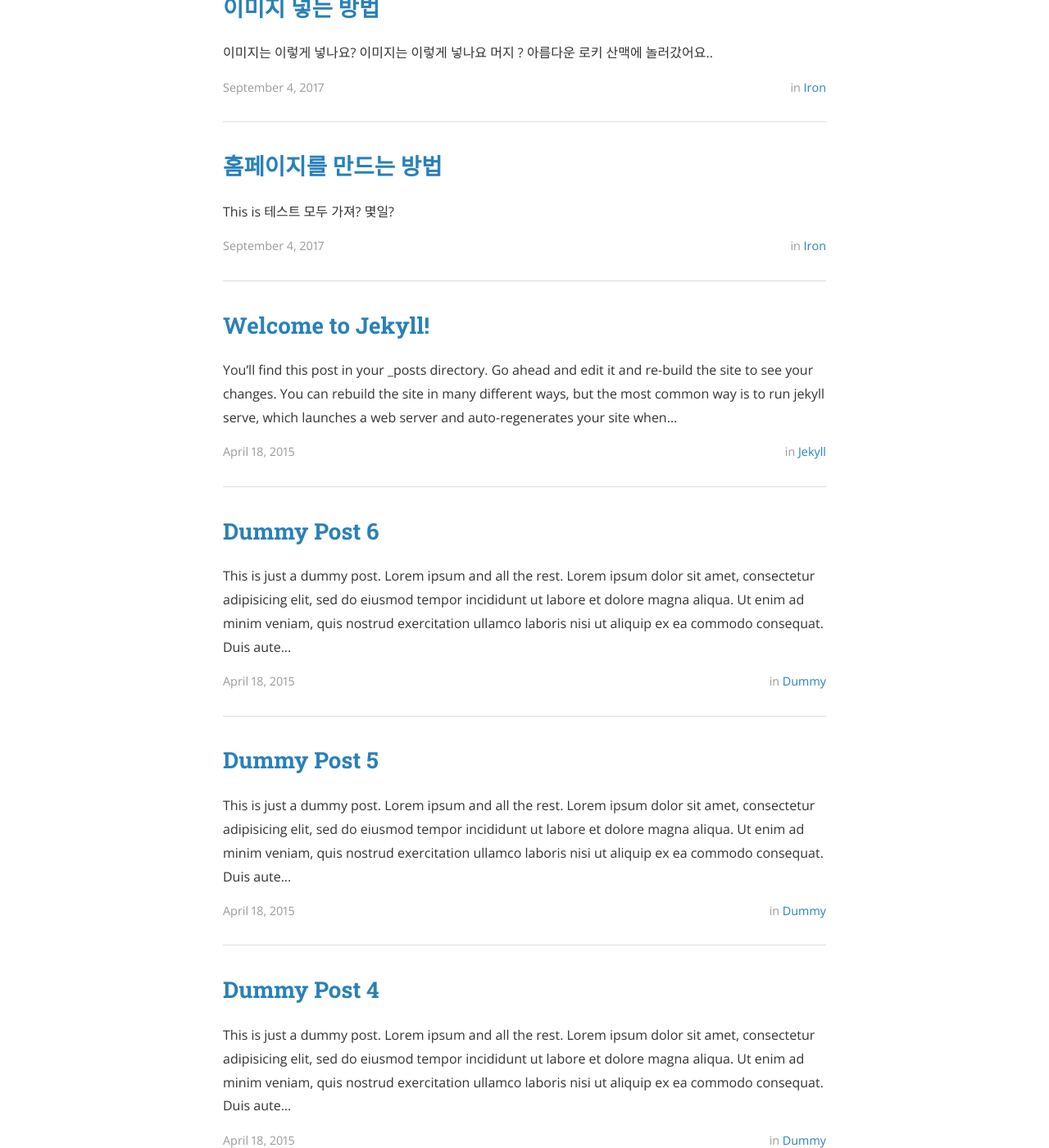
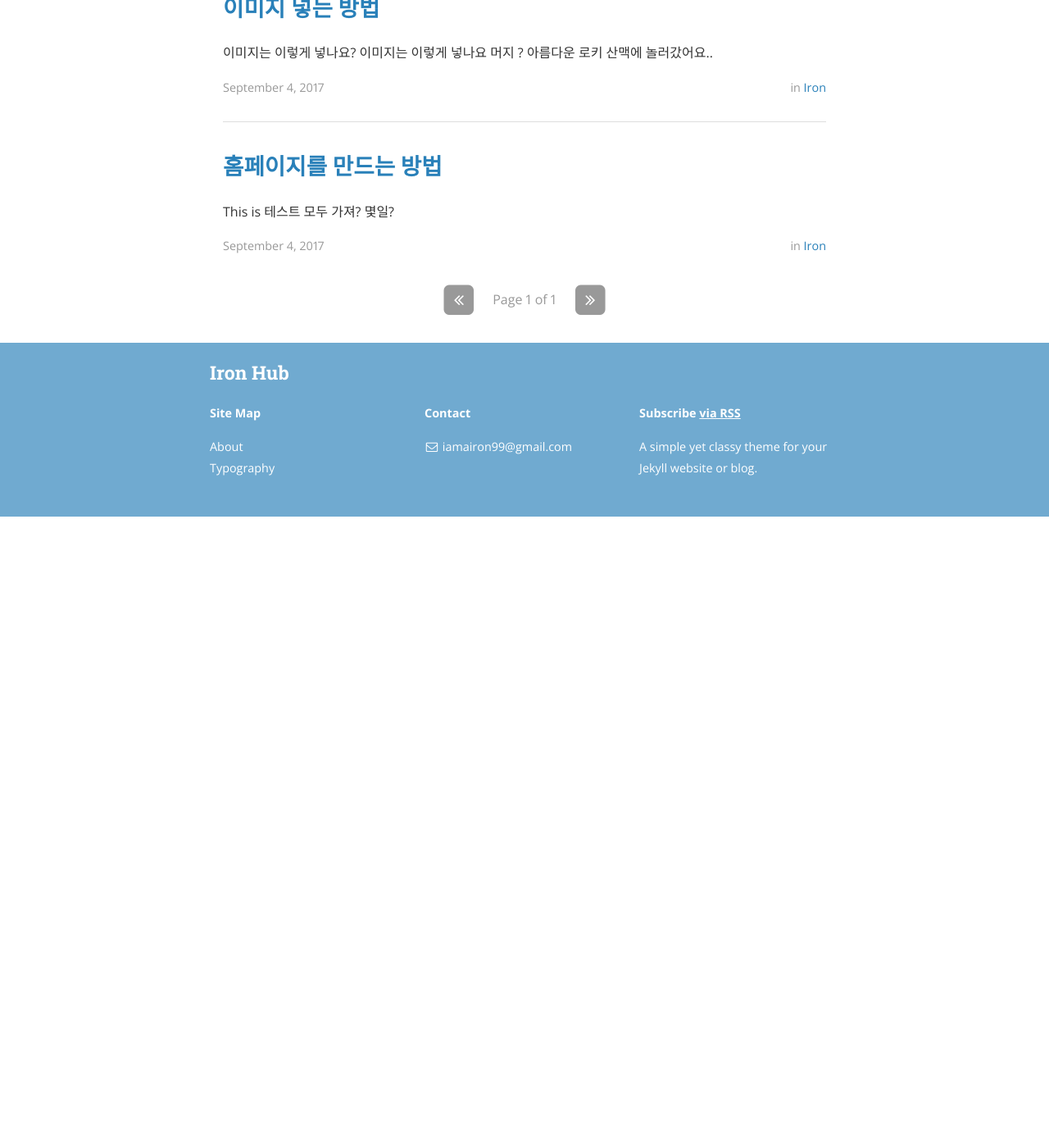
Before and after one commit to ironhub/ironhub.github.io, a Jekyll site: the page built from index.html, in a window 1280 px wide and 1400 px high, scrolled down 1382 px. Shown: the whole window at 82% size. Built offline with Jekyll 4.4.1, drawn with Linux system fonts in a browser that asks for light colours; nearby versions of some CDN libraries; the list of posts is cut into pages by our own code; after the commit the page ends 2012 px from its top, so only the background shows below that; some of the changed text lies outside the part shown.

Commit message:
delete dummies
delete dummies

```diff
--- a/_posts/2015-04-18-dummy.markdown
+++ /dev/null
@@ -1,16 +0,0 @@
----
-layout: post
-title:  "Dummy Post"
-date:   2015-04-18 08:43:59
-author: Ben Centra
-categories: Dummy
----
-
-This is just a dummy post. Lorem ipsum and all the rest.
-
-Lorem ipsum dolor sit amet, consectetur adipisicing elit, sed do eiusmod
-tempor incididunt ut labore et dolore magna aliqua. Ut enim ad minim veniam,
-quis nostrud exercitation ullamco laboris nisi ut aliquip ex ea commodo
-consequat. Duis aute irure dolor in reprehenderit in voluptate velit esse
-cillum dolore eu fugiat nulla pariatur. Excepteur sint occaecat cupidatat non
-proident, sunt in culpa qui officia deserunt mollit anim id est laborum.
--- a/_posts/2015-04-18-dummy2.markdown
+++ /dev/null
@@ -1,16 +0,0 @@
----
-layout: post
-title:  "Dummy Post 2"
-date:   2015-04-18 08:43:59
-author: Ben Centra
-categories: Dummy
----
-
-This is just a dummy post. Lorem ipsum and all the rest.
-
-Lorem ipsum dolor sit amet, consectetur adipisicing elit, sed do eiusmod
-tempor incididunt ut labore et dolore magna aliqua. Ut enim ad minim veniam,
-quis nostrud exercitation ullamco laboris nisi ut aliquip ex ea commodo
-consequat. Duis aute irure dolor in reprehenderit in voluptate velit esse
-cillum dolore eu fugiat nulla pariatur. Excepteur sint occaecat cupidatat non
-proident, sunt in culpa qui officia deserunt mollit anim id est laborum.
--- a/_posts/2015-04-18-dummy3.markdown
+++ /dev/null
@@ -1,16 +0,0 @@
----
-layout: post
-title:  "Dummy Post 3"
-date:   2015-04-18 08:43:59
-author: Ben Centra
-categories: Dummy
----
-
-This is just a dummy post. Lorem ipsum and all the rest.
-
-Lorem ipsum dolor sit amet, consectetur adipisicing elit, sed do eiusmod
-tempor incididunt ut labore et dolore magna aliqua. Ut enim ad minim veniam,
-quis nostrud exercitation ullamco laboris nisi ut aliquip ex ea commodo
-consequat. Duis aute irure dolor in reprehenderit in voluptate velit esse
-cillum dolore eu fugiat nulla pariatur. Excepteur sint occaecat cupidatat non
-proident, sunt in culpa qui officia deserunt mollit anim id est laborum.
--- a/_posts/2015-04-18-dummy4.markdown
+++ /dev/null
@@ -1,17 +0,0 @@
----
-layout: post
-title:  "Dummy Post 4"
-date:   2015-04-18 08:43:59
-author: Ben Centra
-categories: Dummy
-tags: ipsum
----
-
-This is just a dummy post. Lorem ipsum and all the rest.
-
-Lorem ipsum dolor sit amet, consectetur adipisicing elit, sed do eiusmod
-tempor incididunt ut labore et dolore magna aliqua. Ut enim ad minim veniam,
-quis nostrud exercitation ullamco laboris nisi ut aliquip ex ea commodo
-consequat. Duis aute irure dolor in reprehenderit in voluptate velit esse
-cillum dolore eu fugiat nulla pariatur. Excepteur sint occaecat cupidatat non
-proident, sunt in culpa qui officia deserunt mollit anim id est laborum.
--- a/_posts/2015-04-18-dummy5.markdown
+++ /dev/null
@@ -1,17 +0,0 @@
----
-layout: post
-title:  "Dummy Post 5"
-date:   2015-04-18 08:43:59
-author: Ben Centra
-categories: Dummy
-tags: lorem
----
-
-This is just a dummy post. Lorem ipsum and all the rest.
-
-Lorem ipsum dolor sit amet, consectetur adipisicing elit, sed do eiusmod
-tempor incididunt ut labore et dolore magna aliqua. Ut enim ad minim veniam,
-quis nostrud exercitation ullamco laboris nisi ut aliquip ex ea commodo
-consequat. Duis aute irure dolor in reprehenderit in voluptate velit esse
-cillum dolore eu fugiat nulla pariatur. Excepteur sint occaecat cupidatat non
-proident, sunt in culpa qui officia deserunt mollit anim id est laborum.
--- a/_posts/2015-04-18-dummy6.markdown
+++ /dev/null
@@ -1,17 +0,0 @@
----
-layout: post
-title:  "Dummy Post 6"
-date:   2015-04-18 08:43:59
-author: Ben Centra
-categories: Dummy
-tags: lorem ipsum
----
-
-This is just a dummy post. Lorem ipsum and all the rest.
-
-Lorem ipsum dolor sit amet, consectetur adipisicing elit, sed do eiusmod
-tempor incididunt ut labore et dolore magna aliqua. Ut enim ad minim veniam,
-quis nostrud exercitation ullamco laboris nisi ut aliquip ex ea commodo
-consequat. Duis aute irure dolor in reprehenderit in voluptate velit esse
-cillum dolore eu fugiat nulla pariatur. Excepteur sint occaecat cupidatat non
-proident, sunt in culpa qui officia deserunt mollit anim id est laborum.
--- a/_posts/2015-04-18-welcome-to-jekyll.markdown
+++ /dev/null
@@ -1,74 +0,0 @@
----
-layout: post
-title:  "Welcome to Jekyll!"
-date:   2015-04-18 08:43:59
-author: Ben Centra
-categories: Jekyll
-tags:	jekyll welcome
-cover:  "/assets/instacode.png"
----
-
-You’ll find this post in your `_posts` directory. Go ahead and edit it and re-build the site to see your changes. You can rebuild the site in many different ways, but the most common way is to run `jekyll serve`, which launches a web server and auto-regenerates your site when a file is updated.
-
-## Adding New Posts
-
-To add new posts, simply add a file in the `_posts` directory that follows the convention `YYYY-MM-DD-name-of-post.ext` and includes the necessary front matter. Take a look at the source for this post to get an idea about how it works.
-
-### Tags and Categories
-
-If you list one or more categories or tags in the front matter of your post, they will be included with the post on the page as links. Clicking the link will bring you to an auto-generated archive page for the category or tag, created using the [jekyll-archive][jekyll-archive] gem.
-
-### Cover Images
-
-To add a cover image to your post, set the "cover" property in the front matter with the relative URL of the image (i.e. <code>cover: "/assets/cover_image.jpg"</code>).
-
-### Code Snippets
-
-You can use [highlight.js][highlight] to add syntax highlight code snippets:
-
-Use the [Liquid][liquid] `{% raw %}{% highlight <language> %}{% endraw %}` tag to add syntax highlighting to code snippets.
-
-For instance, this template...
-{% highlight html %}
-{% raw %}{% highlight javascript %}
-function demo(string, times) {
-  for (var i = 0; i < times; i++) {
-    console.log(string);
-  }
-}
-demo("hello, world!", 10);
-{% endhighlight %}{% endraw %}
-{% endhighlight %}
-
-...will come out looking like this:
-
-{% highlight javascript %}
-function demo(string, times) {
-  for (var i = 0; i < times; i++) {
-    console.log(string);
-  }
-}
-demo("hello, world!", 10);
-{% endhighlight %}
-
-Syntax highlighting is done using [highlight.js][highlight]. You can change the active theme in [head.html](https://github.com/bencentra/centrarium/blob/2dcd73d09e104c3798202b0e14c1db9fa6e77bc7/_includes/head.html#L15).
-
-### Images
-
-Lightbox has been enabled for images. To create the link that'll launch the lightbox, add <code>data-lightbox</code> and <code>data-title</code> attributes to an <code>&lt;a&gt;</code> tag around your <code>&lt;img&gt;</code> tag. The result is:
-
-<a href="//bencentra.com/assets/images/falcon9_large.jpg" data-lightbox="falcon9-large" data-title="Check out the Falcon 9 from SpaceX">
-  <img src="//bencentra.com/assets/images/falcon9_small.jpg" title="Check out the Falcon 9 from SpaceX">
-</a>
-
-For more information, check out the [Lightbox][lightbox] website.
-
-Check out the [Jekyll docs][jekyll] for more info on how to get the most out of Jekyll. File all bugs/feature requests at [Jekyll’s GitHub repo][jekyll-gh]. If you have questions, you can ask them on [Jekyll’s dedicated Help repository][jekyll-help].
-
-[jekyll]:      http://jekyllrb.com
-[jekyll-gh]:   https://github.com/jekyll/jekyll
-[jekyll-help]: https://github.com/jekyll/jekyll-help
-[highlight]:   https://highlightjs.org/
-[lightbox]:    http://lokeshdhakar.com/projects/lightbox2/
-[jekyll-archive]: https://github.com/jekyll/jekyll-archives
-[liquid]: https://github.com/Shopify/liquid/wiki/Liquid-for-Designers
--- a/posts.html
+++ b/posts.html
@@ -24,4 +25,31 @@ permalink: /posts/
   </ul>
   {% if forloop.last == false %}<hr>{% endif %}
 {% endfor %}
+
+{% if page.comments %}
+
+<div id="disqus_thread"></div>
+<script>
+
+/**
+*  RECOMMENDED CONFIGURATION VARIABLES: EDIT AND UNCOMMENT THE SECTION BELOW TO INSERT DYNAMIC VALUES FROM YOUR PLATFORM OR CMS.
+*  LEARN WHY DEFINING THESE VARIABLES IS IMPORTANT: https://disqus.com/admin/universalcode/#configuration-variables*/
+/*
+var disqus_config = function () {
+this.page.url = PAGE_URL;  // Replace PAGE_URL with your page's canonical URL variable
+this.page.identifier = PAGE_IDENTIFIER; // Replace PAGE_IDENTIFIER with your page's unique identifier variable
+};
+*/
+(function() { // DON'T EDIT BELOW THIS LINE
+var d = document, s = d.createElement('script');
+s.src = 'https://ironhub.disqus.com/embed.js';
+s.setAttribute('data-timestamp', +new Date());
+(d.head || d.body).appendChild(s);
+})();
+</script>
+<noscript>Please enable JavaScript to view the <a href="https://disqus.com/?ref_noscript">comments powered by Disqus.</a></noscript>
+
+
+{% endif %}
+
 <br>
```
Also changed, not shown: other parts of posts.html (+1 -0 lines).
